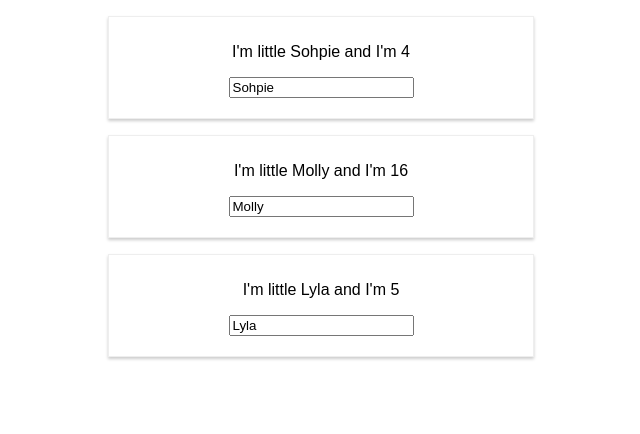
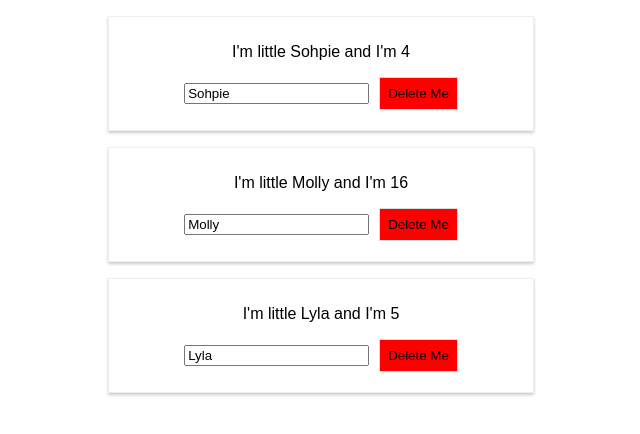
Before and after one commit to jack829/pet-app, a React (Create React App) app: page / in a window 1280 px wide. Shown: the top 434 px of the page, without its empty margins (319-959 px from the left). Built offline with nearby package versions, Linux system fonts and the light colour scheme.

Commit message:
Add conditional, add some js styles

```diff
--- a/src/App.js
+++ b/src/App.js
@@ -24,11 +24,11 @@ class App extends Component {
   render() {
     return (
       <div className="App">
-        { this.state.showPets ?
+        {this.state.showPets ?
           this.state.pets.map((pet, index) => {
             return <Pet key={pet.id} info={pet} onNameChange={this.onNameChange.bind(this, index)} />
           })
-        : <h1>Pets Hidden</h1> }
+          : <h1>Pets Hidden</h1>}
       </div>
     );
   }
--- a/src/Components/Pet.js
+++ b/src/Components/Pet.js
@@ -3,10 +3,17 @@ import './Pet.css';
 
 const pet = (props) => {
   const { name, age, id } = props.info;
+  const deleteStyle = {
+    backgroundColor: 'red',
+    border: '1px solid #ddd',
+    padding: '8px',
+    marginLeft: '10px',
+  }
   return (
     <div className="Pet">
       <p>I'm little {name} and I'm {age}</p>
-      <input onChange={props.onNameChange} value={name} data-id={`${id}`}/>
+      <input onChange={props.onNameChange} value={name} data-id={`${id}`} />
+      <button style={deleteStyle}>Delete Me</button>
     </div>
   )
 }
```
